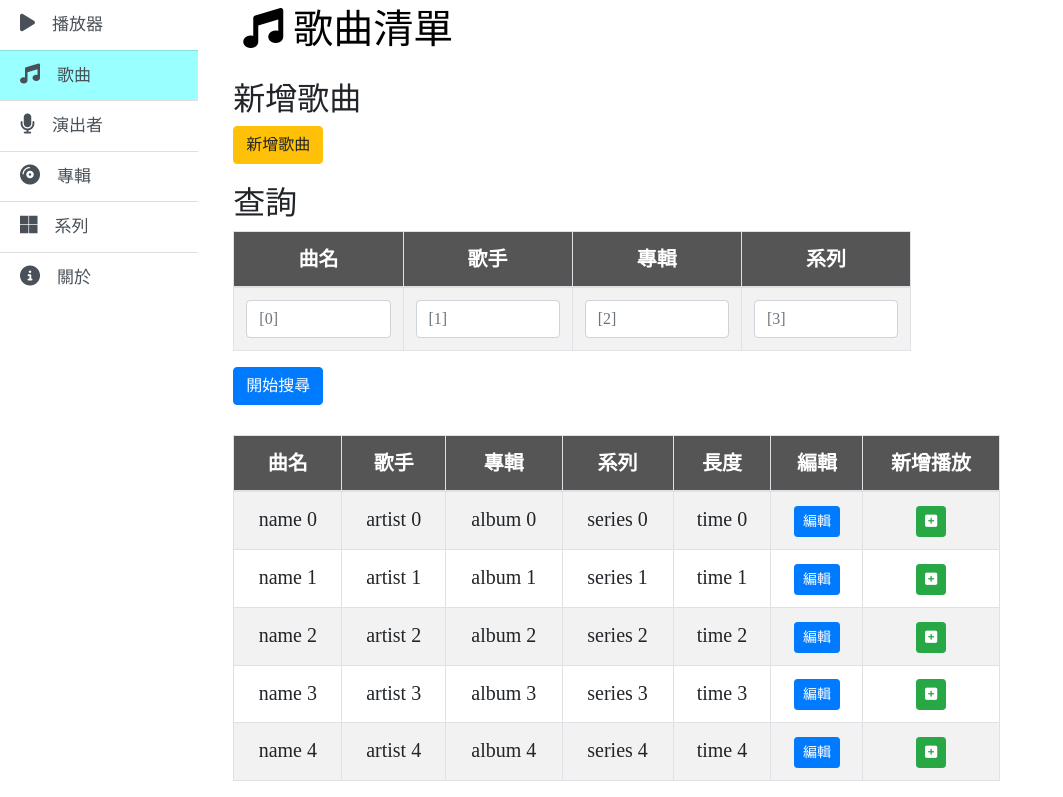
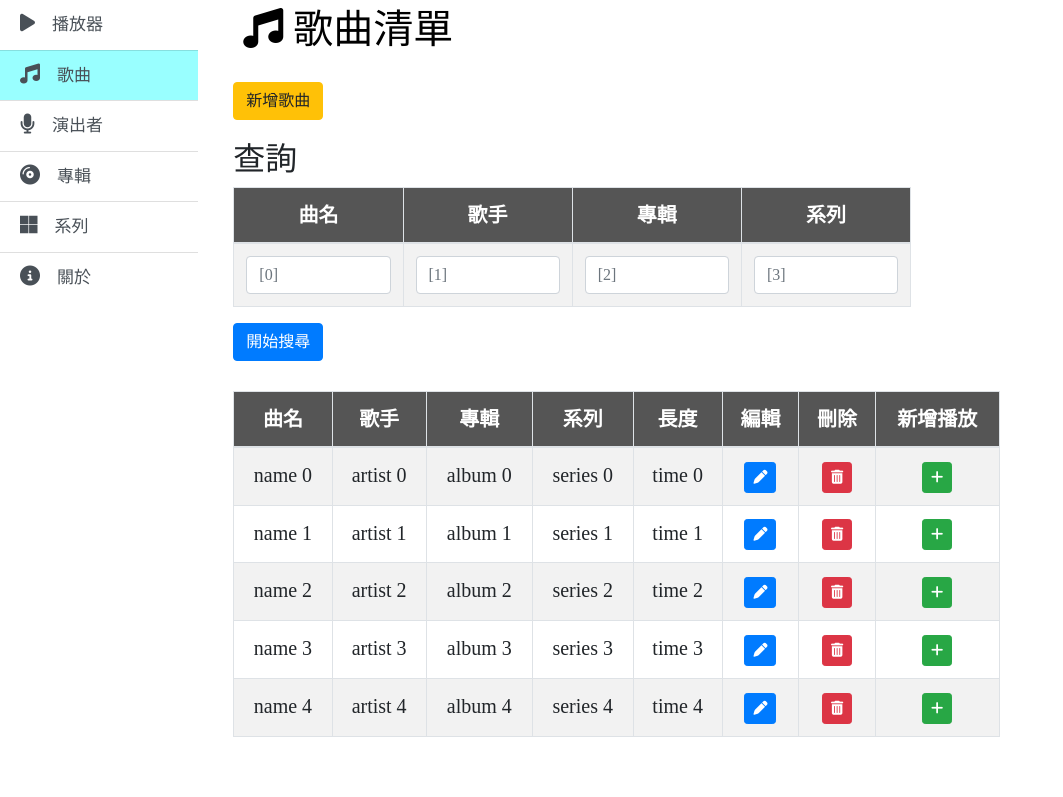
Before and after one commit to dazzleshadow/database-project, a Flask app: page /song/ in a window 1280 px wide. Shown: the part 86-883 px from the top of the page, without its empty margins (0-1063 px from the left). After the commit the page ends 823 px from the top, so only its background shows below. Run offline with Flask 2, Linux system fonts and the light colour scheme; some libraries are stand-ins or nearby versions.

Commit message:
更新 UI

```diff
--- a/templates/edits/edit song.html
+++ b/templates/edits/edit song.html
@@ -82,6 +82,7 @@
 					<input class="form-control" type="number" name="time" value='{{ time }}' placeholder='time...>'
 						id="time" style="margin-left:20px" onkeyup="this.value=this.value.replace(/[^0-9]/g,'')">
 				</div>
+				<label style="margin-left:20px">秒</label>
 			</div>
 
 			<!-- 送出按鈕-->
--- a/templates/song.html
+++ b/templates/song.html
@@ -19,8 +19,7 @@
 					歌曲清單
 				</span>
 			</div>
-			<div class="col-xs-9 col-sm-9 col-md-9 col-lg-9" style="margin-top:20px">
-				<h2>新增歌曲</h2>
+			<div class="col-xs-9 col-sm-9 col-md-9 col-lg-9" style="margin-top:20px; font-size: 25px">
 				<a href="{{ url_for('create_song') }}" class="btn btn-warning">新增歌曲</a>
 			</div>
 			<div class="col-xs-8 col-sm-8 col-md-8 col-lg-8" style="margin-top:20px">
@@ -68,6 +67,7 @@
 							<td><b> 系列 </b></td>
 							<td><b> 長度 </b></td>
 							<td><b> 編輯 </b></td>
+							<td><b> 刪除 </b></td>
 							<td><b> 新增播放 </b></td>
 						</tr>
 					</thead>
@@ -80,10 +80,13 @@
 							<td> {{ e['series'] }} </td>
 							<td> {{ e['time'] }} </td>
 							<td>
-								<a href="{{ url_for('edit_song', id= e['id']) }}"" class="btn btn-primary btn-sm">編輯</a>
+								<a href="{{ url_for('edit_song', id= e['id']) }}" class="btn btn-primary btn-sm"><i class="fas fa-pen"></i></a>
 							</td>
 							<td>
-								<a href="{{ url_for('add_to_list', id=e['id']) }}" class="btn btn-sm btn-success"><i class="fas fa-plus-square"></i></a>
+								<a href="{{ url_for('edit_song', id= e['id']) }}" class="btn btn-danger btn-sm"><i class="fas fa-trash-alt"></i></a>
+							</td>
+							<td>
+								<a href="{{ url_for('add_to_list', id=e['id']) }}" class="btn btn-sm btn-success"><i class="fas fa-plus"></i></a>
 							</td>
 						</tr>
 						{%- endfor %}
```
